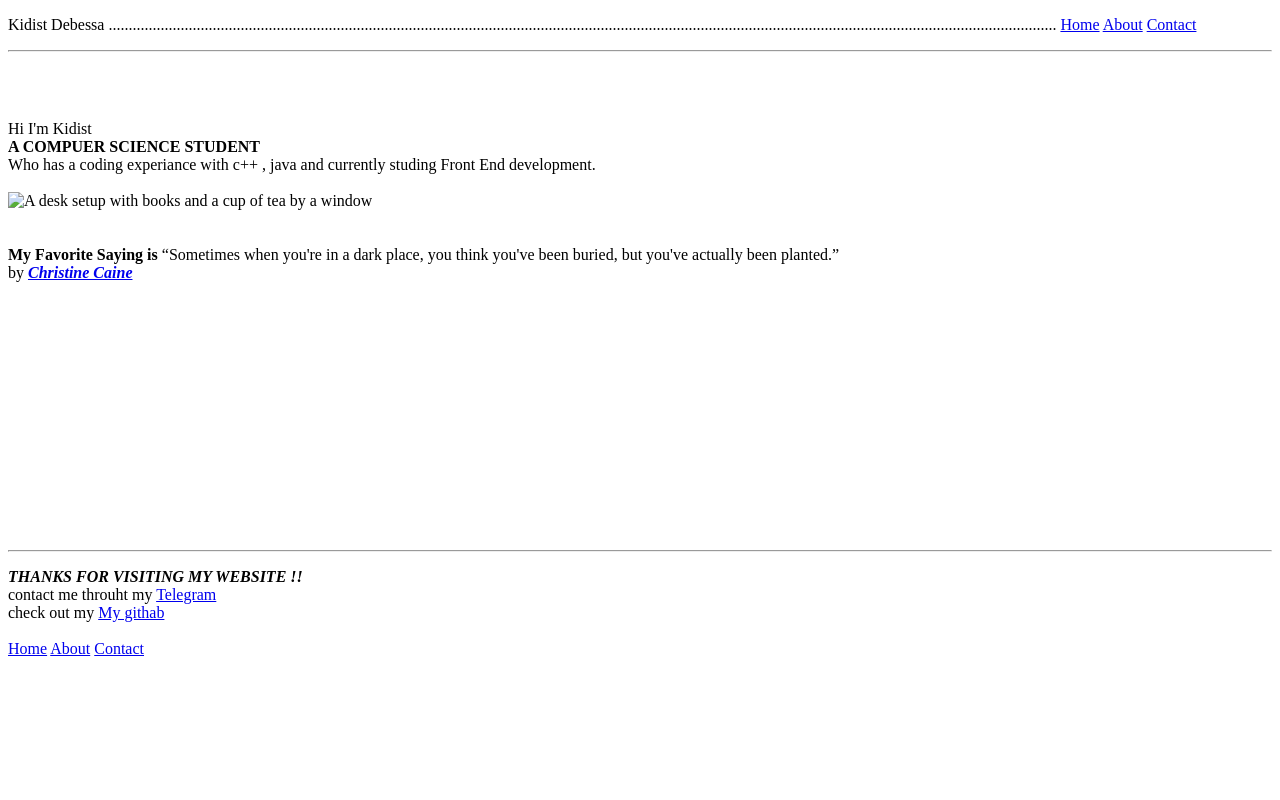
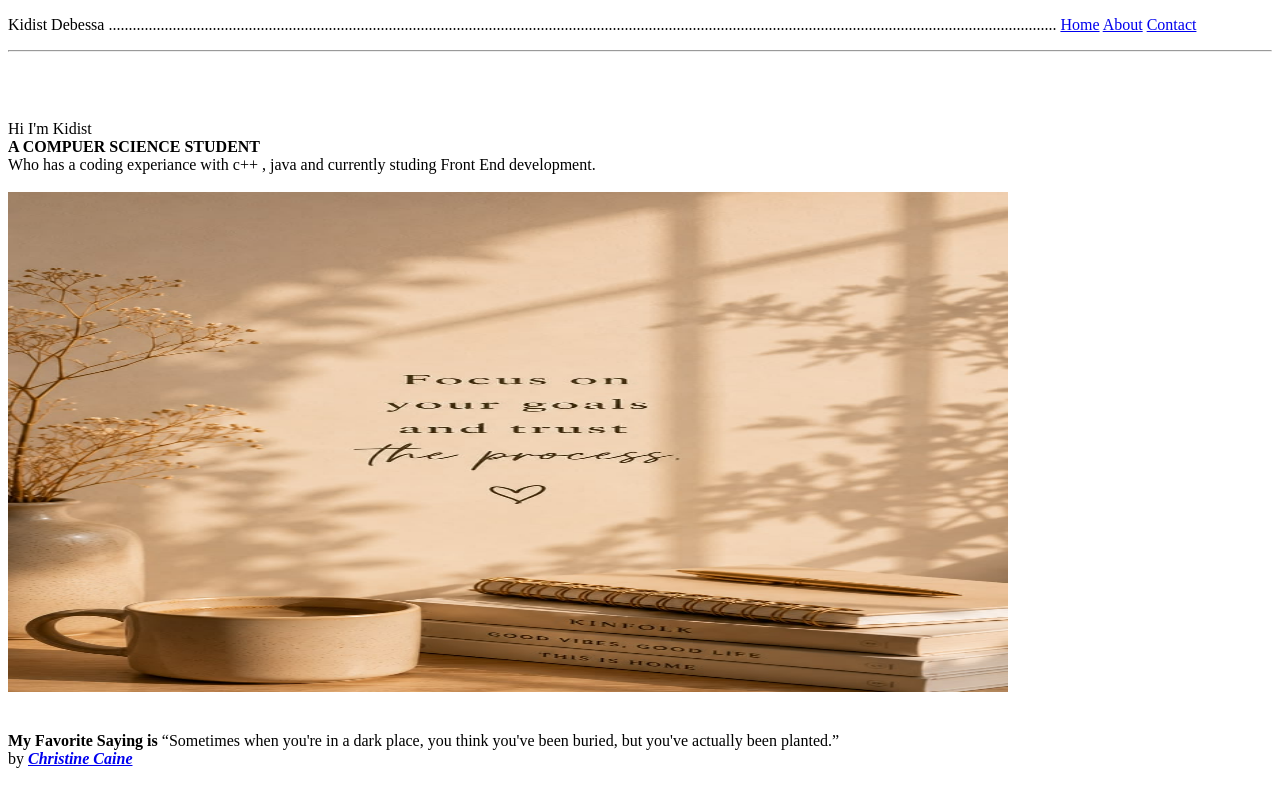
Before and after one commit to kidistd-21/myportfolio, a plain HTML site: page pages/index.html in a window 1280 px wide. Shown: the top 800 px of the page. Drawn offline with Linux system fonts and the light colour scheme; the site is published under a folder, as on GitHub Pages, so addresses that start at the root find nothing.

Commit message:
remove /

```diff
--- a/pages/index.html
+++ b/pages/index.html
@@ -18,7 +18,7 @@
 <span><b>A COMPUER SCIENCE STUDENT</b><br>
 </span><span>Who has a coding experiance with c++ , java and currently studing Front End development.
    <br> <br></span>
-    <img src="/pages/images/focus.jpg" width="1000" height="500" , alt="A desk setup with books and a cup of tea by a window"><br>
+    <img src="images/focus.jpg" width="1000" height="500" , alt="A desk setup with books and a cup of tea by a window"><br>
     <br>
     <br>
    <b>My Favorite Saying is</b>
```
Also changed, not shown: pages/about.html (+1 -1 lines).
